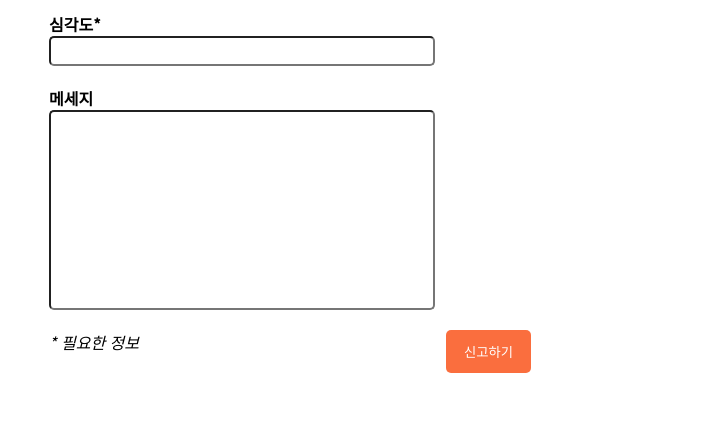
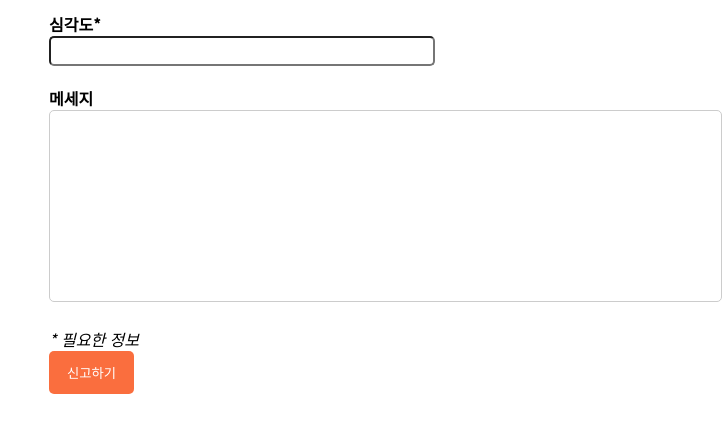
Before and after one commit to XQtbl/opensrc_j4, a plain HTML site: page front-end/index.html in a window 1280 px wide. Shown: the part 322-766 px from the top of the page, 734-1456 px from the left, 722 px wide, since content can reach past the window. Drawn offline with Linux system fonts and the light colour scheme; some packages are replaced by stand-ins of ours.

Commit message:
minor bug fix

```diff
--- a/front-end/index.html
+++ b/front-end/index.html
@@ -86,7 +86,7 @@
         </div>
         <div>
           <label>메세지</label>
-          <input type="message">
+          <textarea name="" id="" cols="82" rows="10"></textarea>
         </div>
         <div>
           <em>* 필요한 정보</em>
--- a/front-end/style.css
+++ b/front-end/style.css
@@ -124,13 +124,6 @@ header ul > li {
     width:80%;
 }
 
-#contact-form input[type='message']{ // input type 접근 !!!
-    border:#ccc 1px solid;
-    border-radius:5px;
-    height: 200px;
-    width:80%;
-}
-
 #contact-form input[type='submit']{ // input type 접근 !!!
     width: 200px;
     padding: 12px 18px;
@@ -138,7 +131,7 @@ header ul > li {
     background: #fa6e3e;
     border:0;
     border-radius: 5px;
-    float:right;
+
     display:block;
 }
 
@@ -154,3 +147,9 @@ header ul > li {
     font-size: 80%;
 
 }
+
+textarea{
+    border:#ccc 1px solid;
+    border-radius:5px;
+    resize: none;
+}
```
